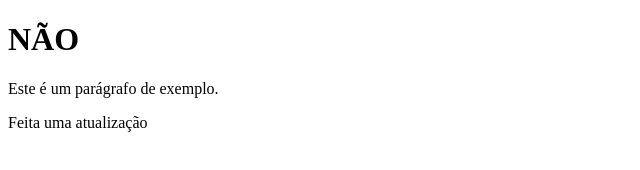
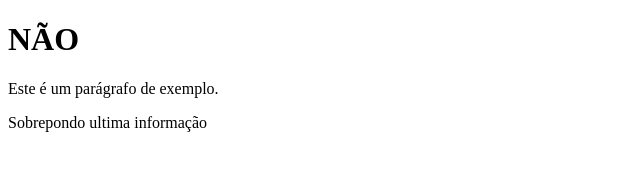
Before and after one commit to eduhernandes/CodificacaoFrontEnd, a plain HTML site: page 1ola-mundo.html in a window 1280 px wide. Shown: the full height of the page, 0-640 px from the left. Drawn offline with Linux system fonts and the light colour scheme.

Commit message:
Add files via upload

```diff
--- a/1ola-mundo.html
+++ b/1ola-mundo.html
@@ -8,6 +8,6 @@
 <body>
 	<h1>N&AtildeO</h1>
 	<p>Este é um parágrafo de exemplo.</p>
-	<p>Feita uma atualização</p>
+	<p>Sobrepondo ultima informação</p>
 </body>
 </html>
```
